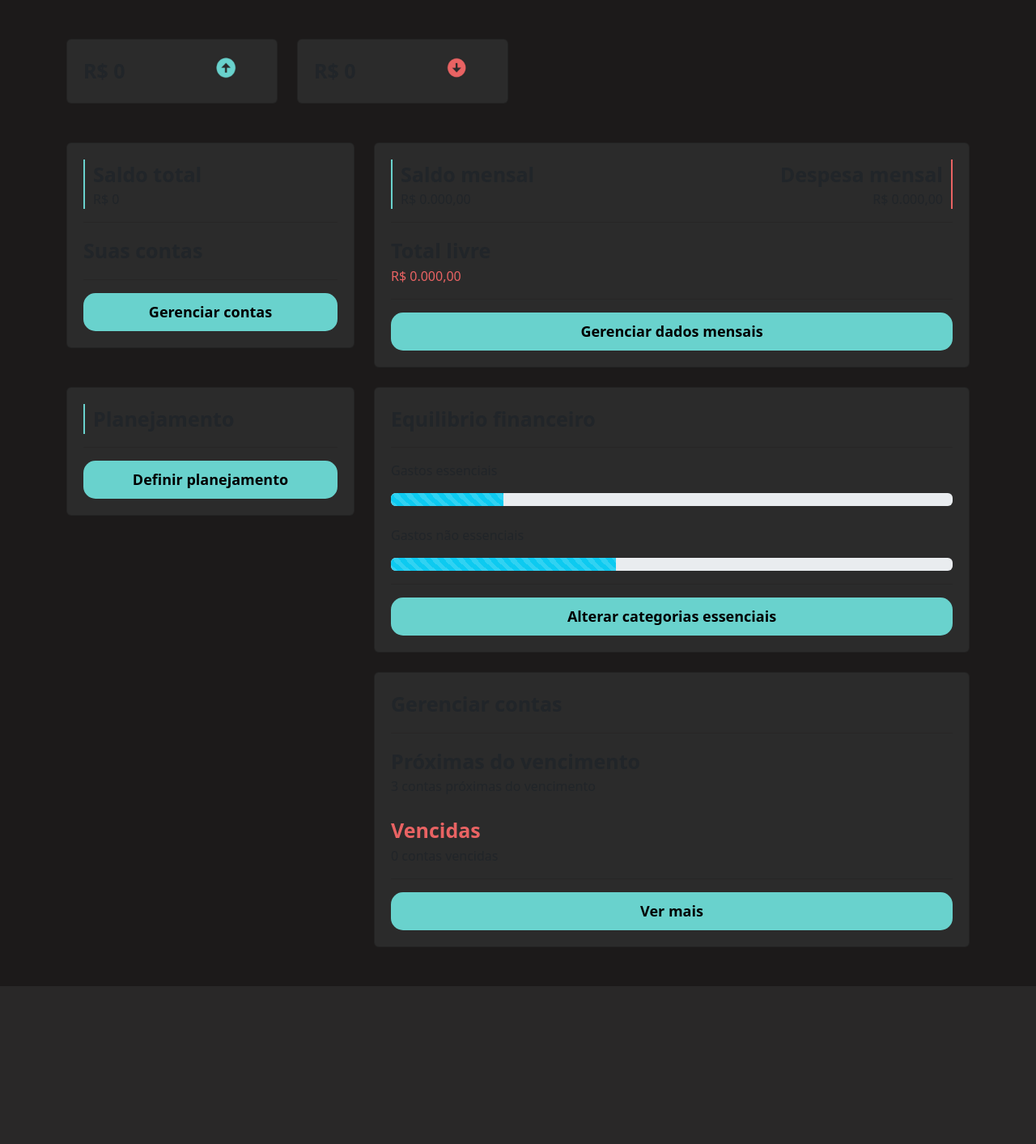
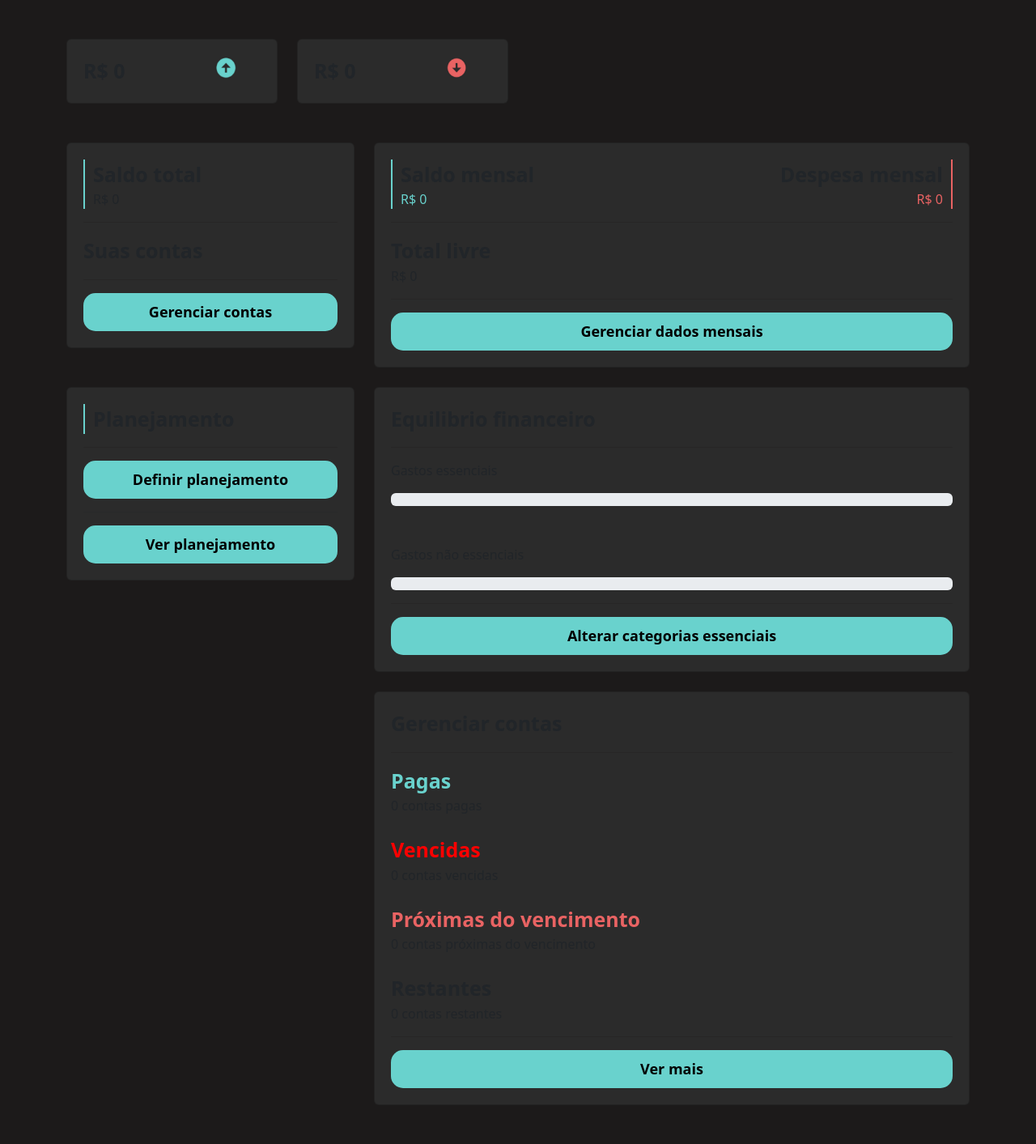
Before and after one commit to GomesMarcos/finance_psw_7, a Django app: page /perfil/home/ in a window 1280 px wide. Shown: the part 56-1469 px from the top of the page at 81% size. Before the commit the page ends 1274 px from the top, so only its background shows below. Run offline with Django 4.2, Linux system fonts and the light colour scheme; data that the repository does not hold is empty.

Commit message:
ajustes finais

```diff
--- a/core/utils.py
+++ b/core/utils.py
@@ -2,3 +2,33 @@ def validate_fields(instance, null_fields=None):
     null_fields = null_fields or []
     return not any((attr not in ['id', 'state'] + null_fields) and (val is None or val == '')
                    for attr, val in instance.__dict__.items())
+
+
+def calcula_equilibrio_financeiro(gastos_mensais):
+    gastos_essenciais = gastos_mensais.filter(categoria__essencial=True)
+    gastos_nao_essenciais = gastos_mensais.filter(categoria__essencial=False)
+
+    total_gastos_essenciais = sum(valor.valor for valor in gastos_essenciais)
+    total_gastos_nao_essenciais = sum(valor.valor for valor in gastos_nao_essenciais)
+
+    if total := total_gastos_essenciais + total_gastos_nao_essenciais:
+        percentual_gastos_essenciais = total_gastos_essenciais * 100 / total
+        percentual_gastos_nao_essenciais = total_gastos_nao_essenciais * 100 / total
+        return percentual_gastos_essenciais, percentual_gastos_nao_essenciais
+
+    return 0, 0
+
+
+def get_total_contas(MES_ATUAL, DIA_ATUAL):
+    from contas.models import ContaPaga, ContaPagar
+
+    contas = ContaPagar.objects.all()
+    contas_pagas = ContaPaga.objects.filter(data_pagamento__month=MES_ATUAL).values('conta')
+    contas_vencidas = contas.filter(dia_pagamento__lt=DIA_ATUAL).exclude(id__in=contas_pagas)
+    contas_proximas_vencimento = contas.filter(dia_pagamento__lte=DIA_ATUAL + 5).filter(
+        dia_pagamento__gte=DIA_ATUAL).exclude(id__in=contas_pagas)
+
+    restantes = contas.exclude(id__in=contas_vencidas).exclude(id__in=contas_pagas).exclude(
+        id__in=contas_proximas_vencimento)
+
+    return contas_pagas, contas_vencidas, contas_proximas_vencimento, restantes
--- a/perfil/templates/home.html
+++ b/perfil/templates/home.html
@@ -9,7 +9,9 @@
         <br>
         <div class="row">
             <div class="col-md-3">
-                <a style="text-decoration: none; color:white;" href="#">
+                <a style="text-decoration: none;
+                          color:white"
+                   href="{% url 'novo_valor' %}">
                     <div class="card">
                         <div class="row">
                             <div class="col-md-8">
@@ -23,7 +25,9 @@
                 </a>
             </div>
             <div class="col-md-3">
-                <a style="text-decoration: none; color:white;" href="#">
+                <a style="text-decoration: none;
+                          color:white"
+                   href="{% url 'novo_valor' %}">
                     <div class="card">
                         <div class="row">
                             <div class="col-md-8">
@@ -69,22 +73,22 @@
                             <div class="saldo">
                                 <span class="fonte-destaque">Saldo mensal</span>
                                 <br>
-                                <span class="font-light">R$ 0.000,00</span>
+                                <span class="font-light positivo">R$ {{ total_entradas }}</span>
                             </div>
                         </div>
                         <div class="col-md">
                             <div class="despesa">
                                 <span class="fonte-destaque">Despesa mensal</span>
                                 <br>
-                                <span class="font-light">R$ 0.000,00</span>
+                                <span class="font-light negativo">R$ {{ total_saidas }}</span>
                             </div>
                         </div>
                     </div>
                     <hr class="hr-borda">
                     <span class="fonte-destaque">Total livre</span>
-                    <span class="font-light negativo">R$ 0.000,00</span>
+                    <span class="font-light">R$ {{ total_livre }}</span>
                     <hr class="hr-borda">
-                    <a href="#" class="botao-principal">Gerenciar dados mensais</a>
+                    <a href="{% url 'view_extrato' %}" class="botao-principal">Gerenciar dados mensais</a>
                 </div>
             </div>
         </div>
@@ -96,7 +100,9 @@
                         <span class="fonte-destaque">Planejamento</span>
                     </div>
                     <hr class="hr-borda">
-                    <a href="#" class="botao-principal">Definir planejamento</a>
+                    <a href="{% url 'definir_planejamento' %}" class="botao-principal">Definir planejamento</a>
+                    <hr>
+                    <a href="{% url 'ver_planejamento' %}" class="botao-principal">Ver planejamento</a>
                 </div>
             </div>
             <div class="col-md-8">
@@ -104,10 +110,10 @@
                     <span class="fonte-destaque">Equilibrio financeiro</span>
                     <hr class="hr-borda">
                     <p>Gastos essenciais</p>
-                    <div class="progress">
-                        <div class="progress-bar progress-bar-striped bg-info"
+                    <div class="progress mb-4">
+                        <div class="progress-bar progress-bar-striped bg-success"
                              role="progressbar"
-                             style="width: 20%"
+                             style="width: {{ percentual_gastos_essenciais }}%"
                              aria-valuenow="50"
                              aria-valuemin="0"
                              aria-valuemax="100"></div>
@@ -115,15 +121,15 @@
                     <br>
                     <p>Gastos não essenciais</p>
                     <div class="progress">
-                        <div class="progress-bar progress-bar-striped bg-info"
+                        <div class="progress-bar progress-bar-striped bg-warning"
                              role="progressbar"
-                             style="width: 40%"
+                             style="width: {{ percentual_gastos_nao_essenciais }}%"
                              aria-valuenow="50"
                              aria-valuemin="0"
                              aria-valuemax="100"></div>
                     </div>
                     <hr class="hr-borda">
-                    <a href="#" class="botao-principal">Alterar categorias essenciais</a>
+                    <a href="{% url 'gerenciar' %}" class="botao-principal">Alterar categorias essenciais</a>
                 </div>
             </div>
         </div>
@@ -134,13 +140,19 @@
                 <div class="card">
                     <span class="fonte-destaque">Gerenciar contas</span>
                     <hr class="hr-borda">
-                    <span class="fonte-destaque">Próximas do vencimento</span>
-                    <span class="fonte-light">3 contas próximas do vencimento</span>
+                    <span class="fonte-destaque positivo">Pagas</span>
+                    <span class="fonte-light">{{ total_contas_pagas }} contas pagas</span>
                     <br>
-                    <span class="fonte-destaque negativo">Vencidas</span>
-                    <span class="fonte-light">0 contas vencidas</span>
+                    <span class="fonte-destaque negativo" style="color: red">Vencidas</span>
+                    <span class="fonte-light">{{ total_contas_vencidas }} contas vencidas</span>
+                    <br>
+                    <span class="fonte-destaque negativo"  style="color: #E96363;">Próximas do vencimento</span>
+                    <span class="fonte-light">{{ total_contas_proximas_vencimento }} contas próximas do vencimento</span>
+                    <br>
+                    <span class="fonte-destaque">Restantes</span>
+                    <span class="fonte-light">{{ total_restantes }} contas restantes</span>
                     <hr class="hr-borda">
-                    <a href="#" class="botao-principal">Ver mais</a>
+                    <a href="{% url 'ver_contas' %}" class="botao-principal">Ver mais</a>
                 </div>
             </div>
         </div>
--- a/perfil/views.py
+++ b/perfil/views.py
@@ -3,6 +3,7 @@ from django.contrib.messages import constants
 from django.shortcuts import redirect, render
 from django.utils.timezone import now
 
+from core.utils import calcula_equilibrio_financeiro, get_total_contas
 from extrato.models import Valores
 
 from .models import Categoria, Conta
@@ -14,12 +15,27 @@ def home(request):
     total_entradas = sum(valor.valor for valor in valores.filter(tipo='E'))
     total_saidas = sum(valor.valor for valor in valores.filter(tipo='S'))
     total_contas = sum(conta.valor for conta in contas)
+
+    percentual_gastos_essenciais, percentual_gastos_nao_essenciais = calcula_equilibrio_financeiro(
+        valores.filter(tipo='S'))
+
+    contas_pagas, contas_vencidas, contas_proximas_vencimento, restantes = get_total_contas(
+        now().month,
+        now().day)
+
     return render(
         request, 'home.html', {
             'contas': contas,
             'total_contas': total_contas,
             'total_entradas': total_entradas,
             'total_saidas': total_saidas,
+            'total_livre': total_entradas - total_saidas,
+            'percentual_gastos_essenciais': percentual_gastos_essenciais,
+            'percentual_gastos_nao_essenciais': percentual_gastos_nao_essenciais,
+            'total_contas_pagas': contas_pagas.count(),
+            'total_contas_vencidas': contas_vencidas.count(),
+            'total_contas_proximas_vencimento': contas_proximas_vencimento.count(),
+            'total_restantes': restantes.count(),
         })
 
 
```
